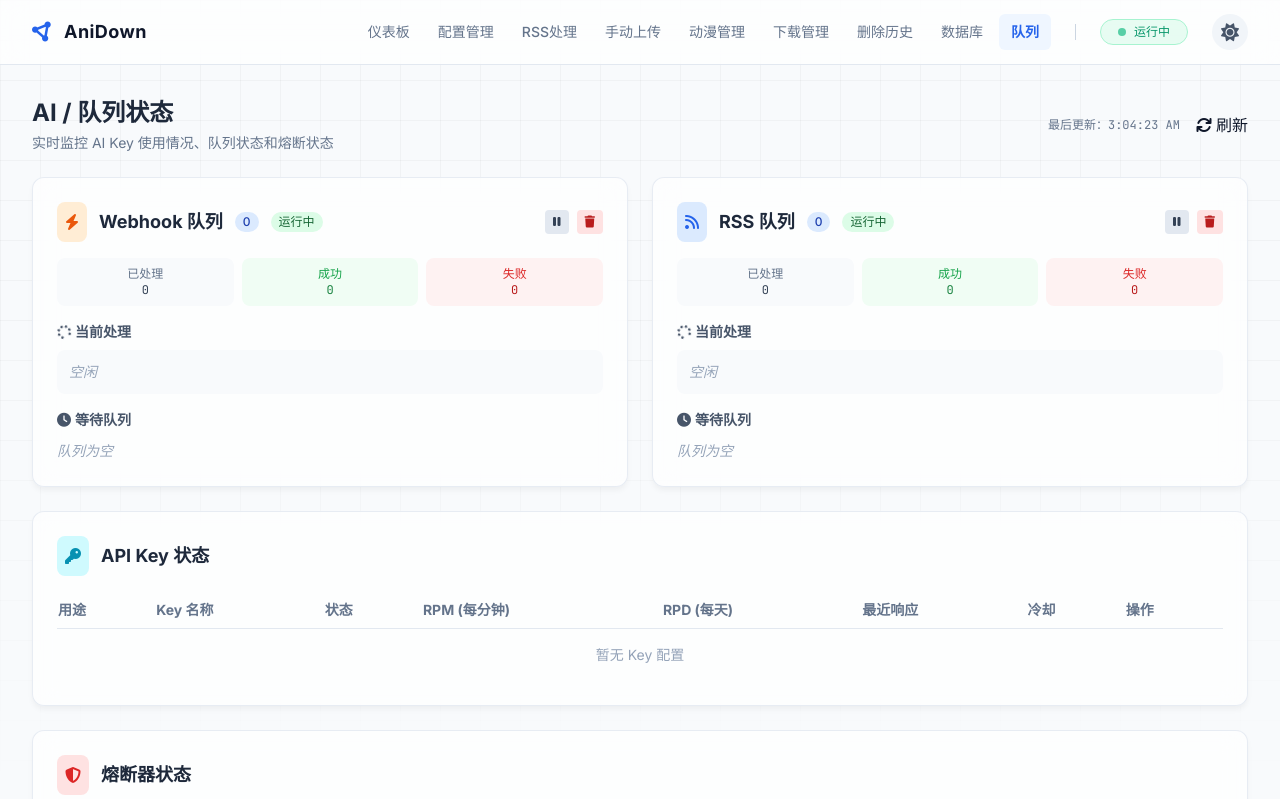
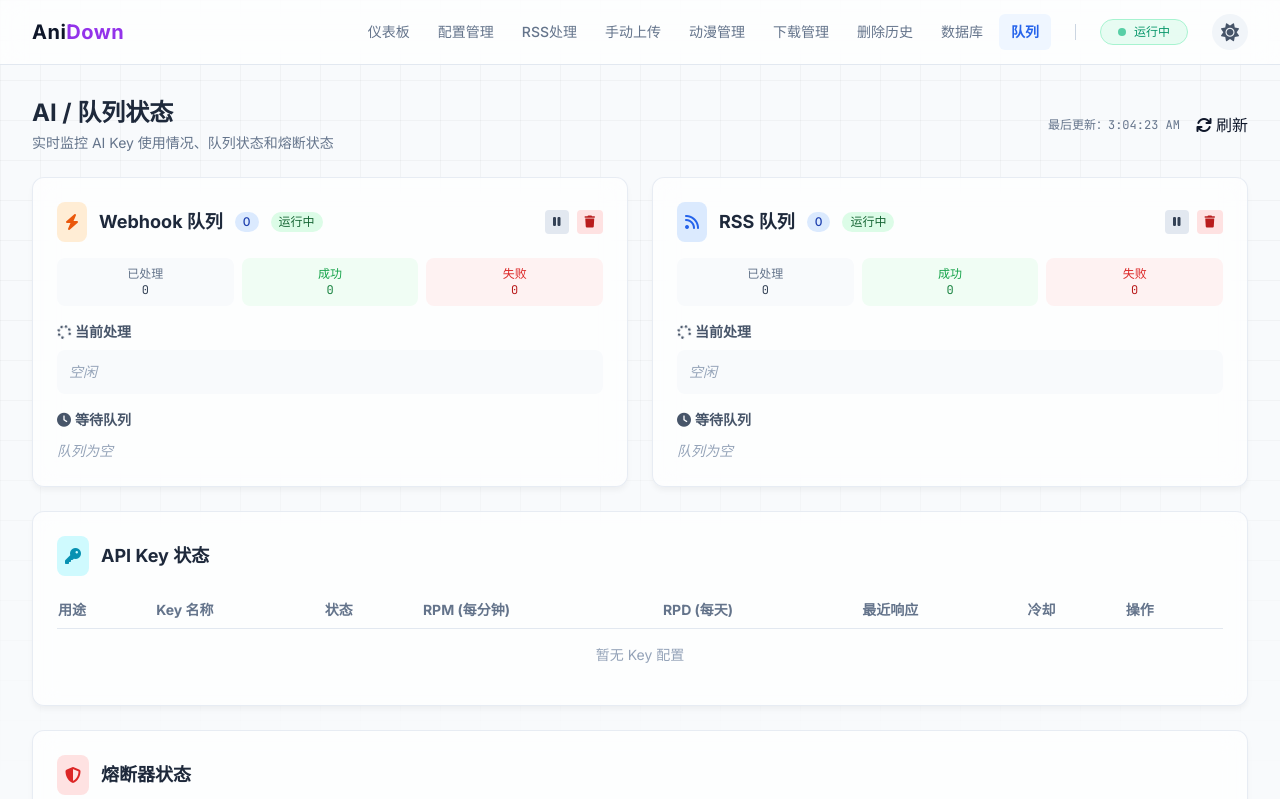
Before and after one commit to 1morr/AniDown-Refactor, a Flask app: page /system/ai-queue in a window 1280 px wide. Shown: the top 799 px of the page. Run offline with Flask 3, Linux system fonts and the light colour scheme; data that the repository does not hold is empty; parts of the project's set-up code (start-up, migrations or seed data) failed here and were passed over; some libraries are stand-ins or nearby versions.

Commit message:
refactor(ui): update header branding

```diff
--- a/src/interface/web/templates/base.html
+++ b/src/interface/web/templates/base.html
@@ -264,8 +264,7 @@
         <div class="max-w-7xl mx-auto px-4 sm:px-6 lg:px-8">
             <div class="flex items-center justify-between h-16">
                 <div class="flex items-center gap-3">
-                    <i class="fa-solid fa-circle-nodes text-blue-600 dark:text-neon-cyan text-xl"></i>
-                    <span class="font-bold text-lg tracking-wide">AniDown</span>
+                    <span class="font-bold text-xl tracking-wide">Ani<span class="text-purple-600 dark:text-neon-purple">Down</span></span>
                 </div>
                 <div class="hidden md:flex items-center gap-4">
                     <div class="flex items-baseline space-x-1 text-sm font-medium">
```
